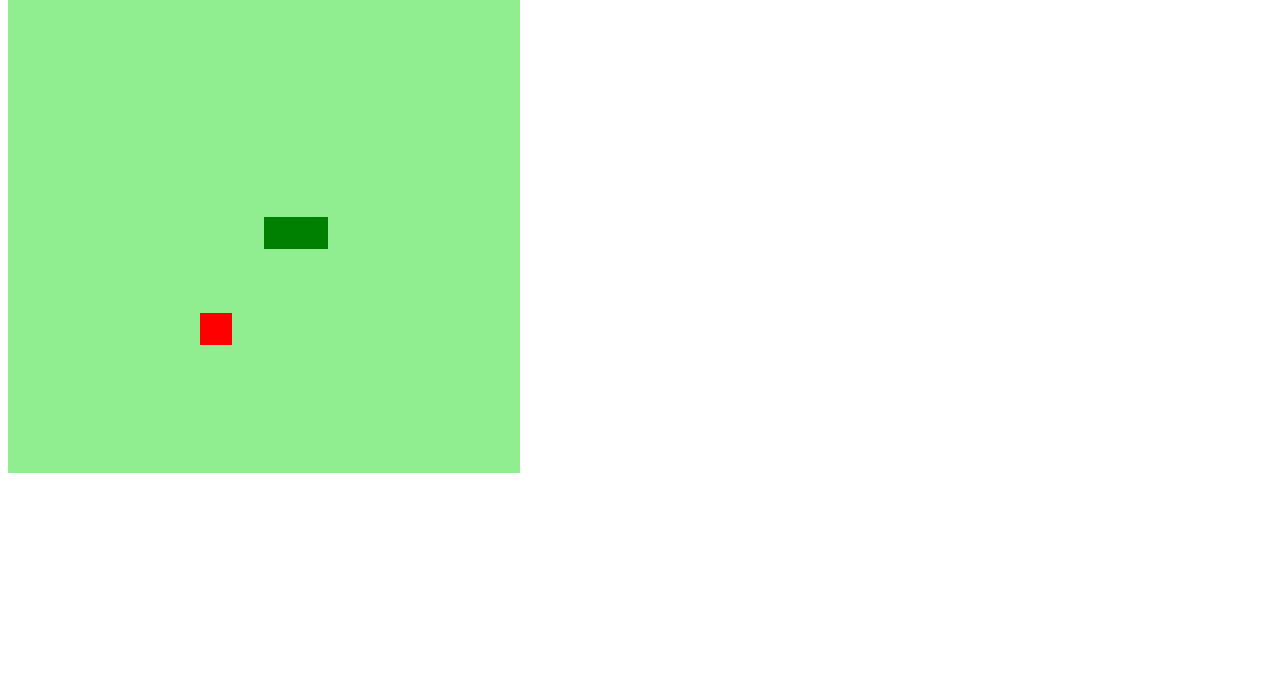
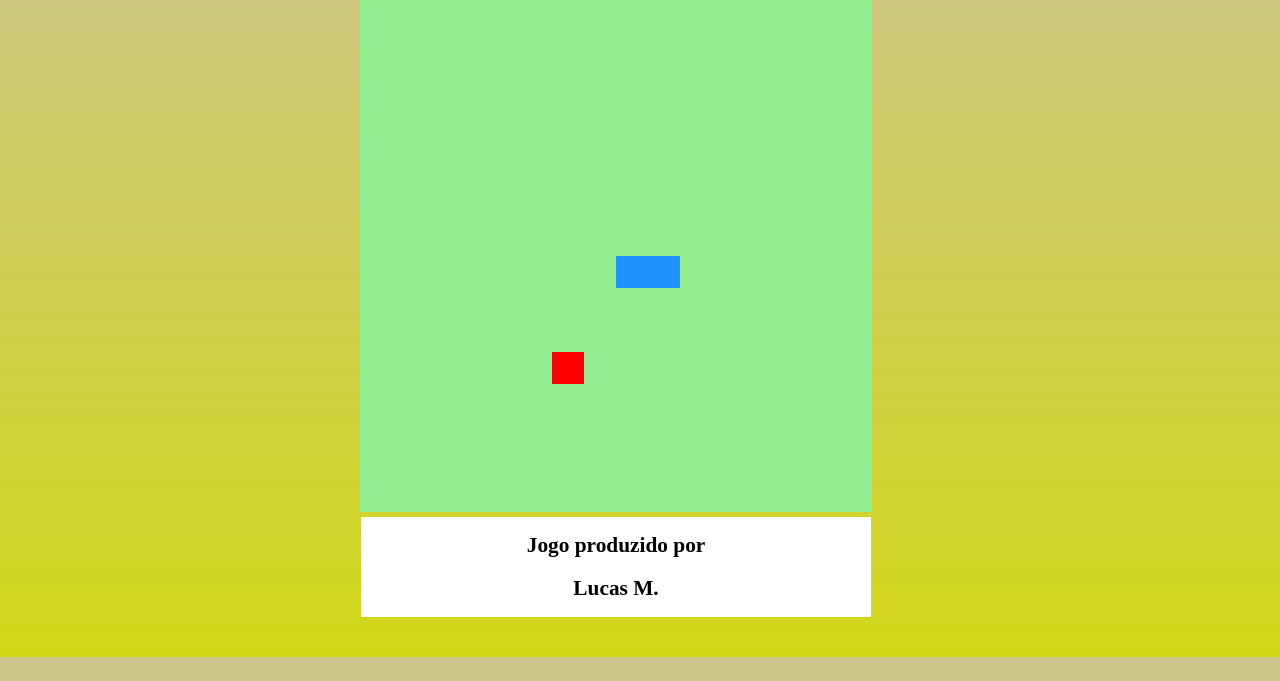
Before and after one commit to LucasLM1/DIO-Snake_Game, a plain HTML site: page index.html in a window 1280 px wide. Shown: the part 119-800 px from the top of the page. Drawn offline with Linux system fonts and the light colour scheme.

Commit message:
Jogo da Cobrinha- Versão 1.0

```diff
--- a/index.html
+++ b/index.html
@@ -14,5 +14,12 @@
 <body>
     <h1>Jogo da Cobrinha!</h1>
     <canvas id="snake" width="512" height="512"></canvas> <!--elemento que trabalha com a parte gráfica do jogo-->
+
+    <footer>
+        <p class ="center2">
+            <b class="centerNome">Jogo produzido por</b><br>
+            <b class="centerNome">Lucas M.</b>
+        </p>
+    </footer>
 </body>
 </html>
--- a/script.js
+++ b/script.js
@@ -15,18 +15,18 @@ let food ={
 
 function criarBG(){
     context.fillStyle = "lightgreen"; //cor de fundo
-    context.fillRect(0, 0, 16 * box, 16 * box); //desenha o quadrado onde o jogo ocorre
+    context.fillRect(0, 0, 20 * box, 20 * box); //desenha o quadrado onde o jogo ocorre
 }
 
 function criarCobrinha (){
     for(i=0; i < snake.length; i++){
-        context.fillStyle = "green";
+        context.fillStyle = "#1E90FF";
         context.fillRect(snake[i].x, snake[i].y, box, box);
     }
 }
 
 function drawFood (){
-    context.fillStyle = "red";
+    context.fillStyle = "#FF0000";
     context.fillRect(food.x, food.y, box, box);
 }
 
--- a/style.css
+++ b/style.css
@@ -0,0 +1,22 @@
+body{
+    height: 95vh;
+    width: 95vw;
+    display: flex;
+    flex-direction: column;
+    justify-content: center;
+    align-items: center;
+    background-image: linear-gradient(180deg, rgba(179, 170, 88, 0.678), rgb(211, 214, 24));
+
+}
+
+footer{
+    margin-top: 5px;
+    width: 510px;
+    background-color: #FFF;
+}
+
+.centerNome{
+    display: flex;
+    justify-content: center;
+    font-size: 16pt;
+}
```
